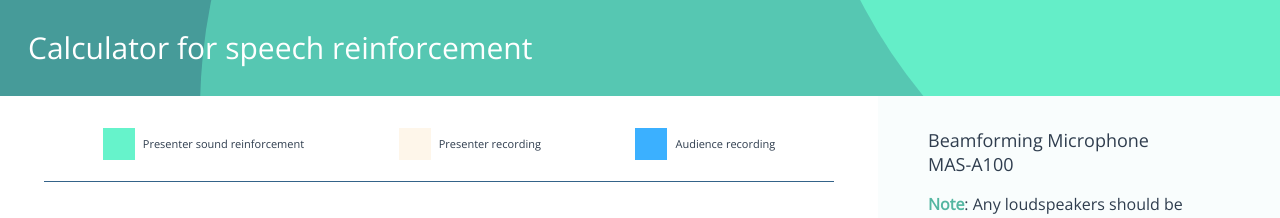
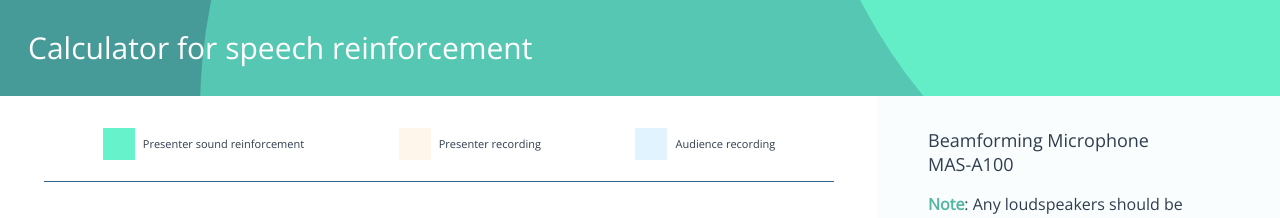
Before and after one commit to TE-9004062290/aerosmith-system-calculator, an Angular app: page /calculator in a window 1280 px wide. Both pictures are taken after a click on the label "Feet". Shown: the top 218 px of the page. Built offline with nearby package versions, Linux system fonts and the light colour scheme.

Commit message:
oopacity on new blluee

```diff
--- a/src/app/components/radii-legend/radii-legend.component.html
+++ b/src/app/components/radii-legend/radii-legend.component.html
@@ -12,7 +12,7 @@
         </div>
     </div>
     <div class="radii-legend" (mouseenter)="toggleAudienceRecording(false)" (mouseleave)="toggleAudienceRecording(true)">
-        <div class="legend-icon" [ngStyle]="{'background-color': '#3BB0FF'}"></div>
+        <div class="legend-icon" [ngStyle]="{'background-color': '#3BB0FF', 'opacity': 0.15}"></div>
         <div class="legend-label">
             Audience recording
         </div>
--- a/src/app/components/svg-capture-radius/svg-capture-radius.component.html
+++ b/src/app/components/svg-capture-radius/svg-capture-radius.component.html
@@ -1,5 +1,5 @@
 <svg *ngIf="mode === 'audienceRecording'" class="svg-microphone-top" [ngStyle]="{'width': width + 'px', 'transform': 'translateX(-50%) translateY(-50%)'}" viewBox="0 0 160 160" fill="none" xmlns="http://www.w3.org/2000/svg">
-    <circle *ngIf="displayRadius" opacity="0.3" cx="80" cy="80" r="79.5" fill="#3BB0FF"/>
+    <circle *ngIf="displayRadius" opacity="0.15" cx="80" cy="80" r="79.5" fill="#3BB0FF"/>
     <circle cx="80" cy="80" r="2" fill="#2F3D4E"/>
 </svg>
 
--- a/src/app/components/svg-microphone/svg-microphone.component.html
+++ b/src/app/components/svg-microphone/svg-microphone.component.html
@@ -11,7 +11,7 @@
 <div class="x" *ngIf="mode === 'audienceRecording'">
     <div class="microphone-extender" [ngStyle]="{'height': extenderLength + 'px'}"></div>
     <svg class="svg-microphone" viewBox="0 0 225 113" fill="none" xmlns="http://www.w3.org/2000/svg">
-        <path *ngIf="displayRadius" opacity="0.3" d="M224.5 0C224.5 62.1341 174.354 112.5 112.5 112.5C50.6462 112.5 0.5 62.1341 0.5 0C0.5 -62.1341 50.6462 -112.5 112.5 -112.5C174.354 -112.5 224.5 -62.1341 224.5 0Z" fill="#3BB0FF"/>
+        <path *ngIf="displayRadius" opacity="0.15" d="M224.5 0C224.5 62.1341 174.354 112.5 112.5 112.5C50.6462 112.5 0.5 62.1341 0.5 0C0.5 -62.1341 50.6462 -112.5 112.5 -112.5C174.354 -112.5 224.5 -62.1341 224.5 0Z" fill="#3BB0FF"/>
         <g [attr.transform]="'scale(0.14285714285) translate(674 0)'">
             <path d="M97 4.28571L106.143 0H119.857L129 4.28571V8H97V4.28571Z" fill="#00375E"/>
         </g>
```
